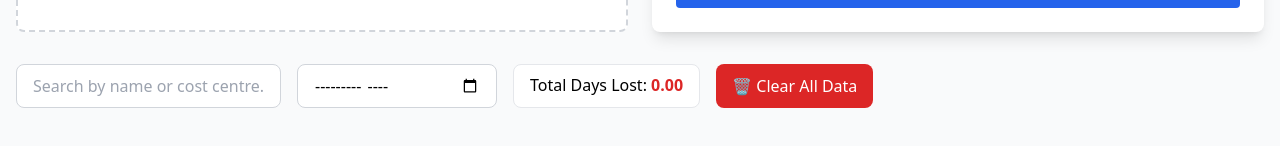
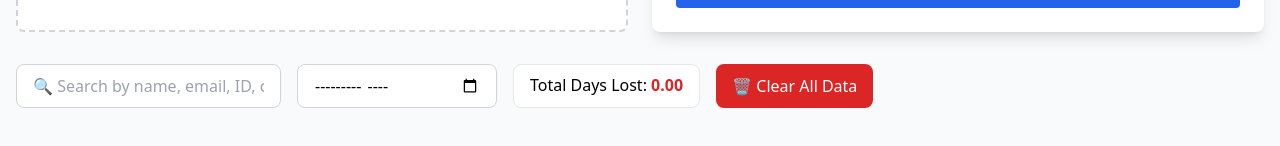
Before and after one commit to FRIEZEWANDABWA/rachael, a React (Create React App) app: page / in a window 1280 px wide. Shown: the part 496-642 px from the top of the page. Built offline with nearby package versions, Linux system fonts and the light colour scheme.

Commit message:
Enhanced search: Now searches by name, email, ID, cost centre, and department

```diff
--- a/src/App.js
+++ b/src/App.js
@@ -38,7 +38,10 @@ function App() {
   const filteredEmployees = useMemo(() => {
     return employees.filter(emp => {
       const matchesSearch = emp.name.toLowerCase().includes(searchTerm.toLowerCase()) ||
-                           emp.costCentre.toLowerCase().includes(searchTerm.toLowerCase());
+                           emp.costCentre.toLowerCase().includes(searchTerm.toLowerCase()) ||
+                           (emp.email && emp.email.toLowerCase().includes(searchTerm.toLowerCase())) ||
+                           (emp.employeeId && emp.employeeId.toLowerCase().includes(searchTerm.toLowerCase())) ||
+                           (emp.departmentName && emp.departmentName.toLowerCase().includes(searchTerm.toLowerCase()));
       const matchesDate = !dateFilter || emp.date.startsWith(dateFilter);
       return matchesSearch && matchesDate;
     });
@@ -140,7 +143,7 @@ function App() {
         <div className="mb-6 flex flex-col sm:flex-row gap-4">
           <input
             type="text"
-            placeholder="Search by name or cost centre..."
+            placeholder="🔍 Search by name, email, ID, cost centre, or department..."
             value={searchTerm}
             onChange={(e) => setSearchTerm(e.target.value)}
             className={`px-4 py-2 rounded-lg border ${darkMode ? 'bg-gray-800 text-white border-gray-600' : 'bg-white border-gray-300'}`}
```
